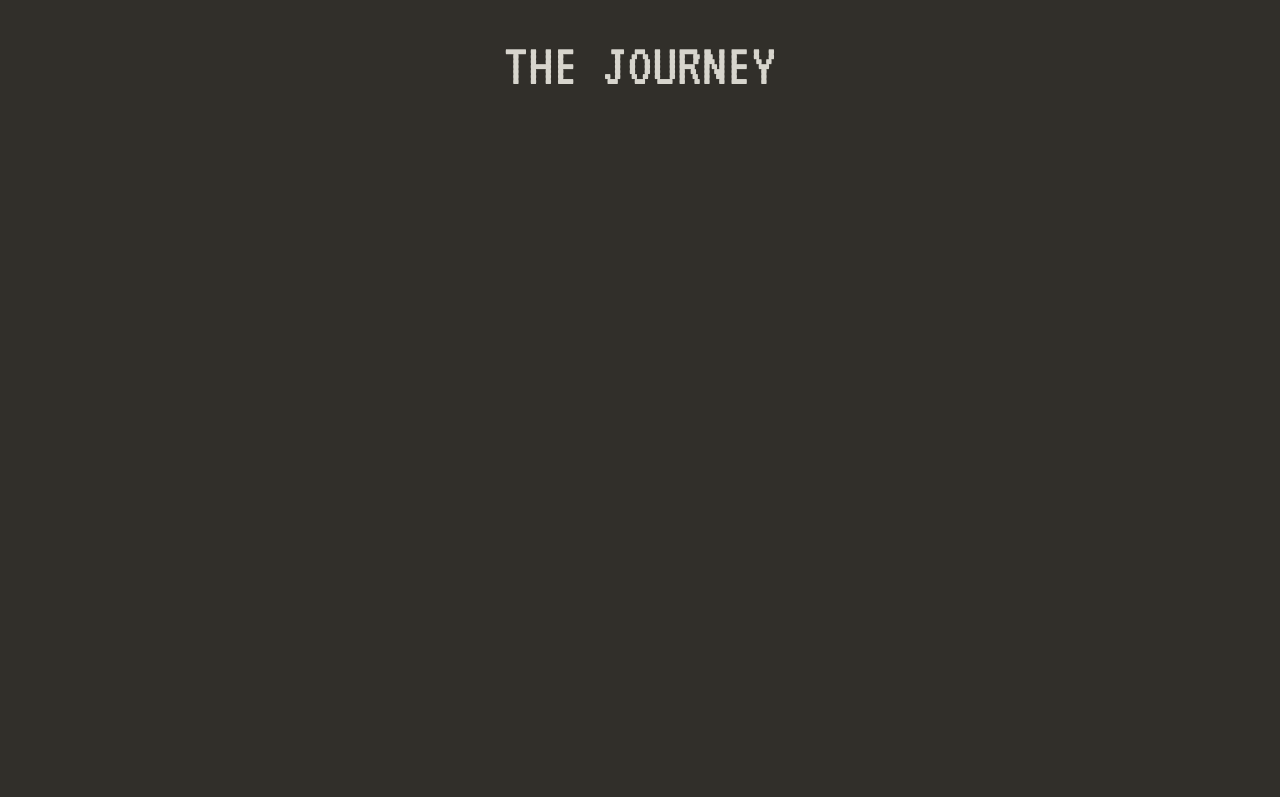
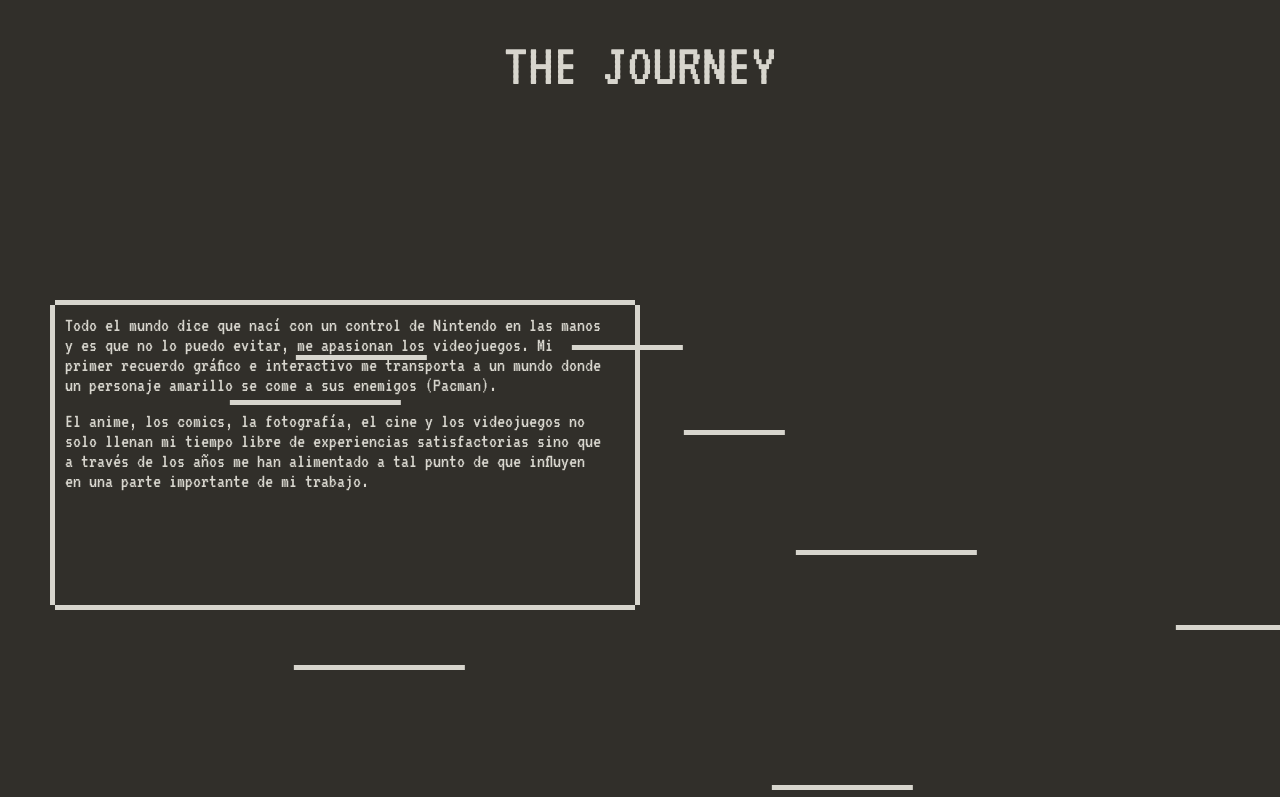
Before and after one commit to davidhurtadodev/guido-portfolio, a Next.js app: page / in a window 1280 px wide. Shown: the part 821-1618 px from the top of the page. Before the commit the page ends 1121 px from the top, so only its background shows below. Built offline with nearby package versions, Linux system fonts and the light colour scheme.

Commit message:
feat lines desktop

```diff
--- a/src/components/JourneyContainer.tsx
+++ b/src/components/JourneyContainer.tsx
@@ -13,7 +13,48 @@ export default function VerticalShipContainer() {
 
   const position = useTransform(scrollYProgress, [0, 1], ['-150%', '150%']);
 
+  const leftTextOpacity = useTransform(
+    scrollYProgress,
+    [0, 0.6, 0.8, 1],
+    ['0', '0.01', '0.8', '1']
+  );
+  const rightTextOpacity = useTransform(
+    scrollYProgress,
+    [0, 0.2, 0.5, 1],
+    ['1', '1', '0.01', '0']
+  );
+
   const [scope, animate] = useAnimate();
+
+  useEffect(() => {
+    const animation = animate(
+      'div',
+      { x: '-350vw' },
+      { duration: 6, repeat: Infinity, ease: 'linear' }
+    );
+
+    scrollYProgress.on('change', (latest) => {
+      if (latest < 0.01) {
+        animation.pause();
+        return;
+      } else animation.play();
+      if (latest < 0.1) {
+        animation.speed = 1;
+      } else if (latest >= 0.2 && latest < 0.3) {
+        animation.speed = 2;
+      } else if (latest >= 0.3 && latest < 0.4) {
+        animation.speed = 4;
+      } else if (latest >= 0.4 && latest < 0.8) {
+        animation.speed = 6;
+      } else if (latest >= 0.8 && latest < 0.85) {
+        animation.speed = 4;
+      } else if (latest >= 0.85) {
+        animation.speed = 2;
+      } else if (latest >= 0.9) {
+        animation.speed = 1;
+      }
+    });
+  }, [scrollYProgress]);
 
   return (
     <section
@@ -23,8 +64,24 @@ export default function VerticalShipContainer() {
       <h2 className="uppercase text-[40px] text-secondary font-mono lg:text-[62px] lg:mb-[188px]">
         The journey
       </h2>
-      {/* <div className="hidden lg:block min-h-[300vh]  w-full ">
-        <div className="flex w-full justify-around sticky top-[30vh]">
+      <div className="hidden lg:block h-[300vh]   w-full ">
+        <div
+          className=" w-full  sticky top-[30vh] left-0 right-0  h-screen overflow-hidden flex justify-around
+            max-h-screen"
+        >
+          <div ref={scope}>
+            {linesArr.map((line, index) => (
+              <MovementLines
+                initial={0}
+                top={line.top}
+                width={line.width}
+                right={line.right}
+                containerRef={ref}
+                key={index}
+                animate={animate}
+              />
+            ))}
+          </div>
           <motion.div
             className="fixed top-[20%] bg-[url('/assets/images/spaceship.png')]   w-[335px] h-[186.111px] lg:w-[540px] lg:h-[300px] animate-animateY animate-rotateShip bg-contain"
             style={{ left: position }}
@@ -74,8 +131,8 @@ export default function VerticalShipContainer() {
             />
           </motion.div>
         </div>
-      </div> */}
-      <div className="lg:hidden w-full flex  h-[800vh] justify-start flex-col items-center">
+      </div>
+      <div className="lg:hidden w-full flex  h-[600vh] justify-start flex-col items-center">
         <div className="mt-0 ">
           <TextContainer
             text={
@@ -100,9 +157,10 @@ export default function VerticalShipContainer() {
         {/* OJO no mover el height de 100vh */}
         <div
           className="sticky top-[1px] h-screen overflow-hidden   left-0 right-0  w-full  mb-[500px] max-h-screen"
-          ref={scope}
+          // ref={scope}
         >
-          {linesArr.map((line, index) => (
+          <div className="bg-white h-4 right-3 absolute w-10 top-10"></div>
+          {/* {linesArr.map((line, index) => (
             <MovementLines
               initial={0}
               top={line.top}
@@ -112,7 +170,7 @@ export default function VerticalShipContainer() {
               key={index}
               animate={animate}
             />
-          ))}
+          ))} */}
           <motion.div
             className="fixed top-[20%] bg-[url('/assets/images/spaceship.png')]   w-[335px] h-[186.111px] lg:w-[540px] lg:h-[300px] animate-animateY animate-rotateShip bg-contain"
             style={{ left: position }}
--- a/src/components/MovementLines.tsx
+++ b/src/components/MovementLines.tsx
@@ -1,12 +1,5 @@
-import {
-  MotionValue,
-  motion,
-  useScroll,
-  useTransform,
-  useMotionValueEvent,
-  useAnimate,
-} from 'framer-motion';
-import { MutableRefObject, useEffect, useState } from 'react';
+import { useScroll } from 'framer-motion';
+import { MutableRefObject, useEffect } from 'react';
 
 interface MovementLinesI {
   width: string;
@@ -24,35 +17,9 @@ export default function MovementLines({
   containerRef,
   animate,
 }: MovementLinesI) {
-  const { scrollYProgress } = useScroll({
-    target: containerRef,
-  });
-
-  useEffect(() => {
-    const animation = animate(
-      'div',
-      { x: '-350vw' },
-      { duration: 6, repeat: Infinity, ease: 'linear' }
-    );
-
-    scrollYProgress.onChange((latest) => {
-      if (latest < 0.1) {
-        animation.speed = 1;
-      } else if (latest >= 0.2 && latest < 0.3) {
-        animation.speed = 2;
-      } else if (latest >= 0.3 && latest < 0.4) {
-        animation.speed = 4;
-      } else if (latest >= 0.4 && latest < 0.8) {
-        animation.speed = 6;
-      } else if (latest >= 0.8 && latest < 0.85) {
-        animation.speed = 4;
-      } else if (latest >= 0.85) {
-        animation.speed = 2;
-      } else if (latest >= 0.9) {
-        animation.speed = 1;
-      }
-    });
-  }, [scrollYProgress]);
+  // const { scrollYProgress } = useScroll({
+  //   target: containerRef,
+  // });
 
   return (
     <div
--- a/src/components/TextContainer.tsx
+++ b/src/components/TextContainer.tsx
@@ -7,7 +7,7 @@ export default function TextContainer({
 }) {
   return (
     <div
-      className={`w-[315px] h-[410px] mb-20 lg:w-[590px] lg:h-[310px] ${
+      className={`w-[315px] h-[410px] mb-20 lg:w-[590px] lg:h-[310px] bg-primary ${
         className && className
       }`}
     >
--- a/src/lib/linesArray.tsx
+++ b/src/lib/linesArray.tsx
@@ -3,6 +3,11 @@ export const linesArr = [
     top: 'top-[45px]',
     width: 'w-[111px]',
     right: '-right-[187%]',
+  },
+  {
+    top: 'top-[55px]',
+    width: 'w-[131px]',
+    right: '-right-[167%]',
   },
   {
     top: 'top-[100px]',
```
